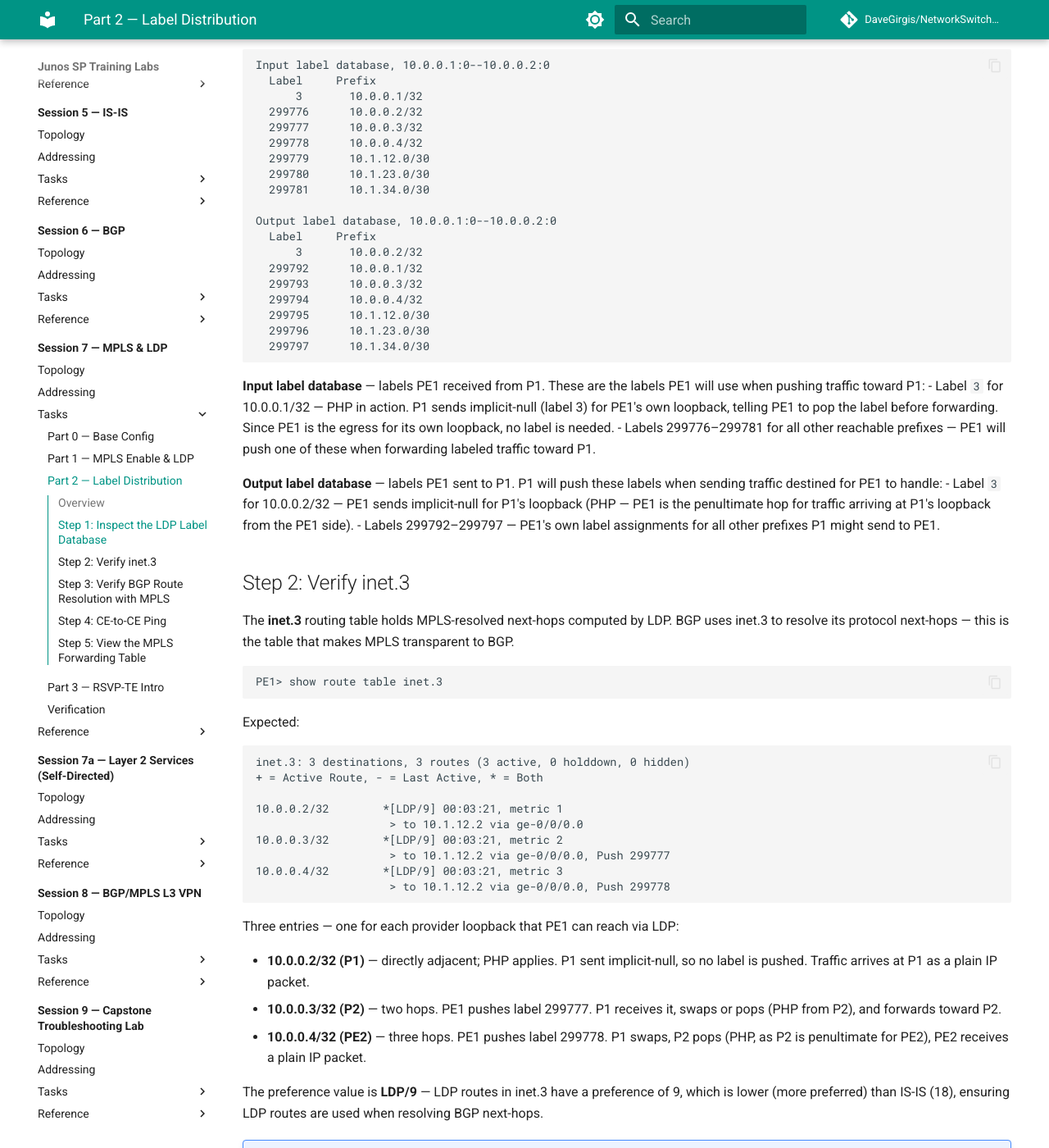
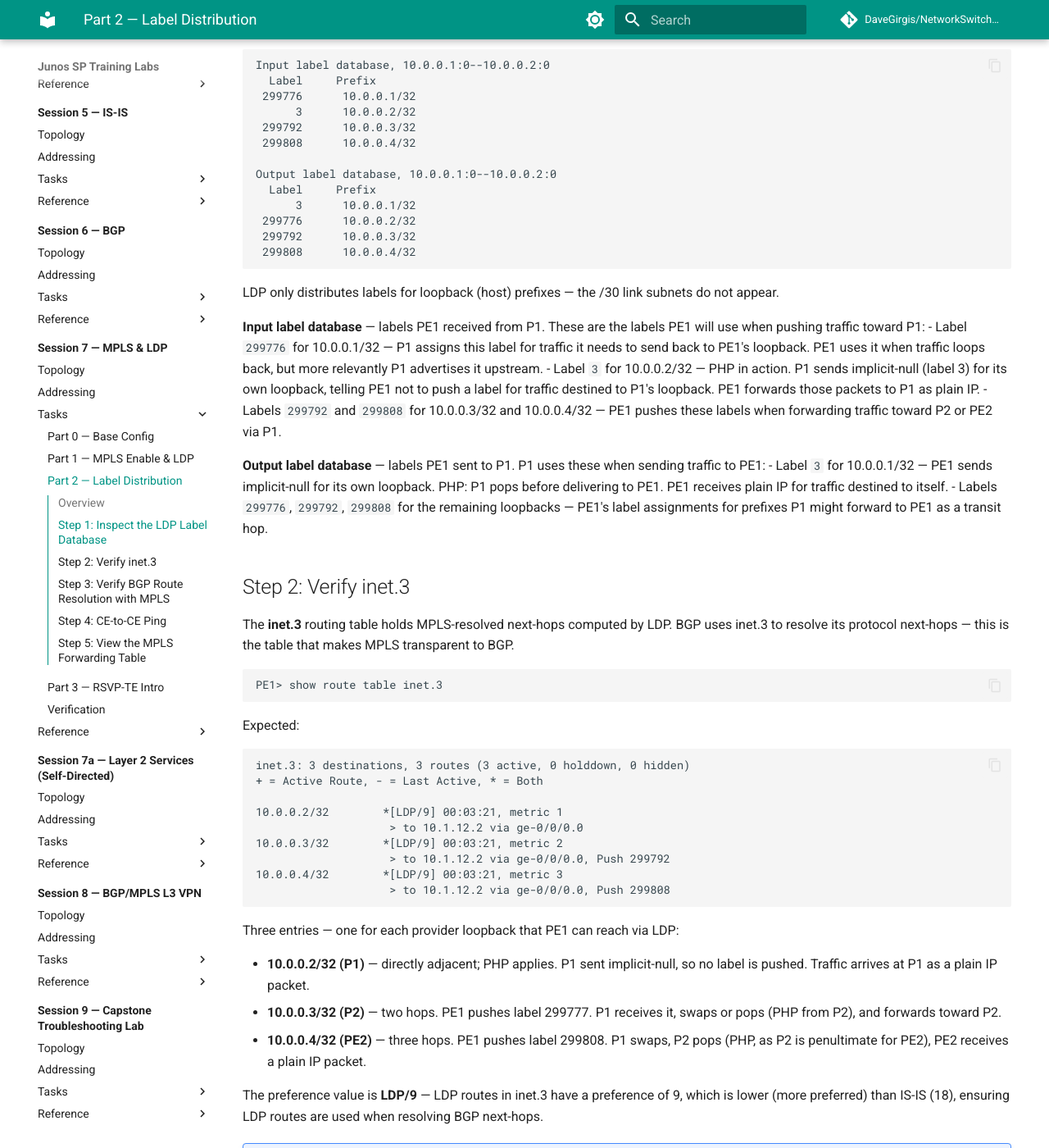
Before and after one commit to DaveGirgis/NetworkSwitchLab-JUNOS, an MkDocs documentation site: the page built from docs/session7/tasks/part2.md, in a window 1280 px wide and 1400 px high, scrolled down 478 px. Shown: the whole window at 82% size. Built offline with MkDocs 1.6.1 and Material for MkDocs 9.7.7, drawn with Linux system fonts in a browser that asks for light colours; comment, search, counter and statistics services are not loaded; some of the changed text lies outside the part shown.

Commit message:
Fix Session 7 Part 2: correct LDP database output and label numbers
Match actual vMX output: 4 loopback-only entries (no /30 subnets), implicit-null
on correct entries (3 for 10.0.0.2 in Input, 3 for 10.0.0.1 in Output). Fix
inet.3 Push labels to 299792/299808. Fix mpls.0 on P1: Pop actions throughout
(not Swap) since PHP applies at every hop in this linear 4-router topology.

Co-Authored-By: Claude Sonnet 4.6 <noreply@anthropic.com>

````diff
--- a/docs/session7/tasks/part2.md
+++ b/docs/session7/tasks/part2.md
@@ -17,32 +17,29 @@ Expected output:
 ```text
 Input label database, 10.0.0.1:0--10.0.0.2:0
   Label     Prefix
-      3       10.0.0.1/32
-  299776      10.0.0.2/32
-  299777      10.0.0.3/32
-  299778      10.0.0.4/32
-  299779      10.1.12.0/30
-  299780      10.1.23.0/30
-  299781      10.1.34.0/30
+ 299776      10.0.0.1/32
+      3      10.0.0.2/32
+ 299792      10.0.0.3/32
+ 299808      10.0.0.4/32
 
 Output label database, 10.0.0.1:0--10.0.0.2:0
   Label     Prefix
-      3       10.0.0.2/32
-  299792      10.0.0.1/32
-  299793      10.0.0.3/32
-  299794      10.0.0.4/32
-  299795      10.1.12.0/30
-  299796      10.1.23.0/30
-  299797      10.1.34.0/30
+      3      10.0.0.1/32
+ 299776      10.0.0.2/32
+ 299792      10.0.0.3/32
+ 299808      10.0.0.4/32
 ```
 
+LDP only distributes labels for loopback (host) prefixes — the /30 link subnets do not appear.
+
 **Input label database** — labels PE1 received from P1. These are the labels PE1 will use when pushing traffic toward P1:
-- Label `3` for 10.0.0.1/32 — PHP in action. P1 sends implicit-null (label 3) for PE1's own loopback, telling PE1 to pop the label before forwarding. Since PE1 is the egress for its own loopback, no label is needed.
-- Labels 299776–299781 for all other reachable prefixes — PE1 will push one of these when forwarding labeled traffic toward P1.
+- Label `299776` for 10.0.0.1/32 — P1 assigns this label for traffic it needs to send back to PE1's loopback. PE1 uses it when traffic loops back, but more relevantly P1 advertises it upstream.
+- Label `3` for 10.0.0.2/32 — PHP in action. P1 sends implicit-null (label 3) for its own loopback, telling PE1 not to push a label for traffic destined to P1's loopback. PE1 forwards those packets to P1 as plain IP.
+- Labels `299792` and `299808` for 10.0.0.3/32 and 10.0.0.4/32 — PE1 pushes these labels when forwarding traffic toward P2 or PE2 via P1.
 
-**Output label database** — labels PE1 sent to P1. P1 will push these labels when sending traffic destined for PE1 to handle:
-- Label `3` for 10.0.0.2/32 — PE1 sends implicit-null for P1's loopback (PHP — PE1 is the penultimate hop for traffic arriving at P1's loopback from the PE1 side).
-- Labels 299792–299797 — PE1's own label assignments for all other prefixes P1 might send to PE1.
+**Output label database** — labels PE1 sent to P1. P1 uses these when sending traffic to PE1:
+- Label `3` for 10.0.0.1/32 — PE1 sends implicit-null for its own loopback. PHP: P1 pops before delivering to PE1. PE1 receives plain IP for traffic destined to itself.
+- Labels `299776`, `299792`, `299808` for the remaining loopbacks — PE1's label assignments for prefixes P1 might forward to PE1 as a transit hop.
 
 ## Step 2: Verify inet.3
 
@@ -61,16 +58,16 @@ inet.3: 3 destinations, 3 routes (3 active, 0 holddown, 0 hidden)
 10.0.0.2/32        *[LDP/9] 00:03:21, metric 1
                     > to 10.1.12.2 via ge-0/0/0.0
 10.0.0.3/32        *[LDP/9] 00:03:21, metric 2
-                    > to 10.1.12.2 via ge-0/0/0.0, Push 299777
+                    > to 10.1.12.2 via ge-0/0/0.0, Push 299792
 10.0.0.4/32        *[LDP/9] 00:03:21, metric 3
-                    > to 10.1.12.2 via ge-0/0/0.0, Push 299778
+                    > to 10.1.12.2 via ge-0/0/0.0, Push 299808
 ```
 
 Three entries — one for each provider loopback that PE1 can reach via LDP:
 
 - **10.0.0.2/32 (P1)** — directly adjacent; PHP applies. P1 sent implicit-null, so no label is pushed. Traffic arrives at P1 as a plain IP packet.
 - **10.0.0.3/32 (P2)** — two hops. PE1 pushes label 299777. P1 receives it, swaps or pops (PHP from P2), and forwards toward P2.
-- **10.0.0.4/32 (PE2)** — three hops. PE1 pushes label 299778. P1 swaps, P2 pops (PHP, as P2 is penultimate for PE2), PE2 receives a plain IP packet.
+- **10.0.0.4/32 (PE2)** — three hops. PE1 pushes label 299808. P1 swaps, P2 pops (PHP, as P2 is penultimate for PE2), PE2 receives a plain IP packet.
 
 The preference value is **LDP/9** — LDP routes in inet.3 have a preference of 9, which is lower (more preferred) than IS-IS (18), ensuring LDP routes are used when resolving BGP next-hops.
 
@@ -95,9 +92,9 @@ inet.0: 14 destinations, 14 routes (14 active, 0 holddown, 0 hidden)
                 Next-hop reference count: 1
                 Source: 10.0.0.4
                 Next hop: 10.1.12.2 via ge-0/0/0.0, selected
-                Label-stack { 299778 }; MPLS-label: Push 299778
+                Label-stack { 299808 }; MPLS-label: Push 299808
                 Protocol next hop: 10.0.0.4
-                Indirect next hop: 0x93474a0 299778 INH Session ID: 0x150001
+                Indirect next hop: 0x93474a0 299808 INH Session ID: 0x150001
                 State: <Active Ext>
                 Age: 4:07      Metric2: 3
                 Task: BGP_65001.10.0.0.4+179
@@ -106,12 +103,12 @@ inet.0: 14 destinations, 14 routes (14 active, 0 holddown, 0 hidden)
                 Router ID: 10.0.0.4
 ```
 
-The critical line is `Label-stack { 299778 }; MPLS-label: Push 299778`. This confirms:
+The critical line is `Label-stack { 299808 }; MPLS-label: Push 299808`. This confirms:
 
 - BGP found the route to CE2's loopback (10.0.0.12) via iBGP from PE2 (10.0.0.4)
 - BGP resolved the next-hop 10.0.0.4 using inet.3
-- inet.3 says: push label 299778 to reach 10.0.0.4 via P1 (10.1.12.2)
-- When PE1 forwards this packet, it will push label 299778 before handing off to P1
+- inet.3 says: push label 299808 to reach 10.0.0.4 via P1 (10.1.12.2)
+- When PE1 forwards this packet, it will push label 299808 before handing off to P1
 
 P1 and P2 will swap/pop the label without ever looking at the 10.0.0.12 destination IP.
 
@@ -141,8 +138,8 @@ round-trip min/avg/max/stddev = 2.8/3.0/3.2/0.1 ms
 The TTL of 60 reflects packet traversal across multiple hops (started at 64, decremented by each router). What is happening end-to-end:
 
 1. CE1 sends an ICMP packet destined for 10.0.0.12 toward its BGP next-hop PE1 (172.16.1.1)
-2. PE1 has a BGP route to 10.0.0.12 resolved via inet.3 — pushes label 299778 and forwards to P1
-3. P1 swaps label 299778 with its outgoing label for PE2 and forwards to P2
+2. PE1 has a BGP route to 10.0.0.12 resolved via inet.3 — pushes label 299808 and forwards to P1
+3. P1 swaps label 299808 with its outgoing label for PE2 and forwards to P2
 4. P2 performs PHP (pops the label) and forwards the bare IP packet to PE2
 5. PE2 receives an IP packet, looks up 10.0.0.12 in its BGP table, and forwards out ge-0/0/1 to CE2
 6. CE2 replies to CE1's IP (10.0.0.11 or 172.16.1.2), path reverses through the same LSP
@@ -179,21 +176,18 @@ mpls.0: 8 destinations, 8 routes (8 active, 0 holddown, 0 hidden)
 2                  *[MPLS/0] 2d 04:12:00, metric 1
                       Receive
 299776             *[LDP/9] 00:08:14, metric 1
-                    > to 10.1.23.2 via ge-0/0/1.0, Swap 299808
-299777             *[LDP/9] 00:08:14, metric 1
-                    > to 10.1.23.2 via ge-0/0/1.0, Swap 299809
-299778             *[LDP/9] 00:08:14, metric 1
-                    > to 10.1.23.2 via ge-0/0/1.0, Swap 299810
+                    > to 10.1.12.1 via ge-0/0/0.0, Pop
 299792             *[LDP/9] 00:08:14, metric 1
-                      Receive
-299793             *[LDP/9] 00:08:14, metric 1
-                    > to 10.1.12.1 via ge-0/0/0.0, Swap 299793
+                    > to 10.1.23.2 via ge-0/0/1.0, Pop
+299808             *[LDP/9] 00:08:14, metric 1
+                    > to 10.1.23.2 via ge-0/0/1.0, Pop
 ```
 
 Labels 0, 1, 2 are reserved (IPv4 Explicit Null, Router Alert, IPv6 Explicit Null) — any packet arriving with these labels is consumed locally.
 
-Labels 299776–299778 are labels P1 assigned for traffic arriving from PE1 destined for P2's and PE2's loopbacks — P1 swaps these to P2's outgoing labels (299808–299810) and forwards out ge-0/0/1 toward P2.
+The three LDP entries correspond to labels P1 assigned and advertised to its neighbors:
+- **299776** (PE1's loopback) — traffic arriving labeled 299776 is headed for PE1. P1 pops (PHP — PE1 sent implicit-null for its own loopback) and forwards bare IP to PE1 out ge-0/0/0.0.
+- **299792** (P2's loopback) — traffic arriving labeled 299792 from PE1 is headed for P2. P1 pops (PHP — P2 sent implicit-null for its own loopback to P1) and forwards bare IP to P2 out ge-0/0/1.0.
+- **299808** (PE2's loopback) — traffic arriving labeled 299808 from PE1 is headed for PE2. P1 pops (PHP — P2 sent implicit-null for PE2's loopback, as P2 is the penultimate hop for PE2) and forwards bare IP to P2 out ge-0/0/1.0.
 
-Label 299792 maps to Receive — this is P1's own label for its loopback (traffic labeled 299792 arriving at P1 is destined for P1 itself).
-
-The swap operations are the core of what makes P1 an LSR: no IP lookup, just label in → label out → forward.
+In this four-router linear topology, PHP removes the label at every hop — P1 never needs to Swap. P2 receives bare IP packets from P1 and makes the final IP forwarding decision. The key point holds: P1 makes every forwarding decision based on the incoming label, not the IP destination.
````
Also changed, not shown: other parts of docs/session7/tasks/part2.md (+1 -1 lines).
